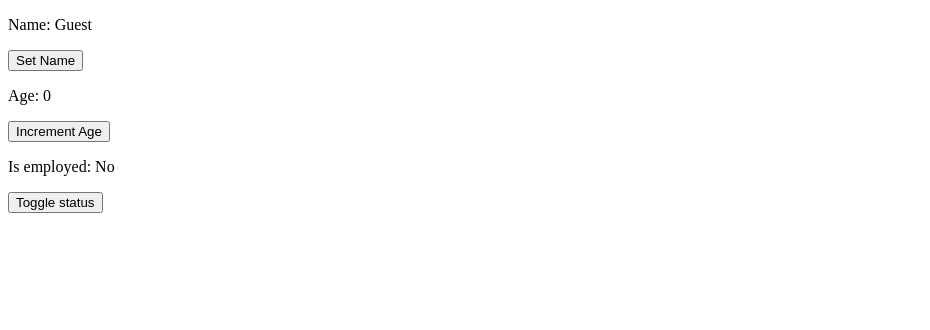
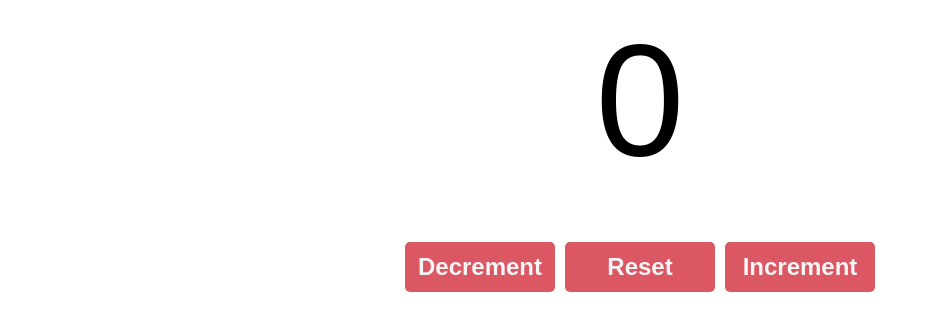
Before and after one commit to xuanwenj/ViteReactDemo, a React (Vite) app in the folder my-react-app/: page / in a window 1280 px wide. Shown: the top 330 px of the page, without its empty margins (0-930 px from the left). Built offline with nearby package versions, Linux system fonts and the light colour scheme.

Commit message:
UseState hook - counter

```diff
--- a/my-react-app/src/App.jsx
+++ b/my-react-app/src/App.jsx
@@ -1,8 +1,8 @@
 
-import MyComponent from './MyComponent.jsx'
+import Counter from './Counter.jsx'
 
 function App() {
-  return(<MyComponent/>);
+  return(<Counter/>);
 }
 
 
--- /dev/null
+++ b/my-react-app/src/Counter.jsx
@@ -0,0 +1,24 @@
+import React, {useState} from 'react';
+
+function Counter(){
+    // array [count, setCount]: count is a statable variable, setCount is setter function to update the variable
+    const [count, setCount] = useState(0);
+    const increment = () => {
+        setCount(count + 1);
+    }
+    const decrement = () => {
+        setCount(count - 1);
+    }
+    const reset = () => {
+        setCount(0);
+    }
+
+    return( <div className="counter-container">
+                <p className="count-display">{count}</p>
+                <button className="counter-button" onClick={decrement}>Decrement</button>
+                <button className="counter-button" onClick={reset} >Reset </button>
+                <button className="counter-button" onClick={increment} >Increment </button>
+        </div>)
+}
+
+export default Counter
--- a/my-react-app/src/index.css
+++ b/my-react-app/src/index.css
@@ -50,3 +50,29 @@
   color: darkgray;
   cursor: pointer;
 }
+
+.counter-container{
+  text-align: center;
+  font-family: Arial, Helvetica, sans-serif;
+}
+.count-display{
+  font-size: 10em;
+  margin-top: 0;
+  margin-bottom: 50px;
+
+}
+.counter-button{
+  width: 150px;
+  height: 50px;
+  font-size: 1.5em;
+  font-weight: bold;
+  margin: 0px 5px;
+  background-color: rgb(220, 87, 100);
+  color: whitesmoke;
+  border: none;
+  border-radius: 5px;
+  cursor: pointer;
+}
+.counter-button:hover{
+  background-color: rgb(16, 239, 164);
+}
```
